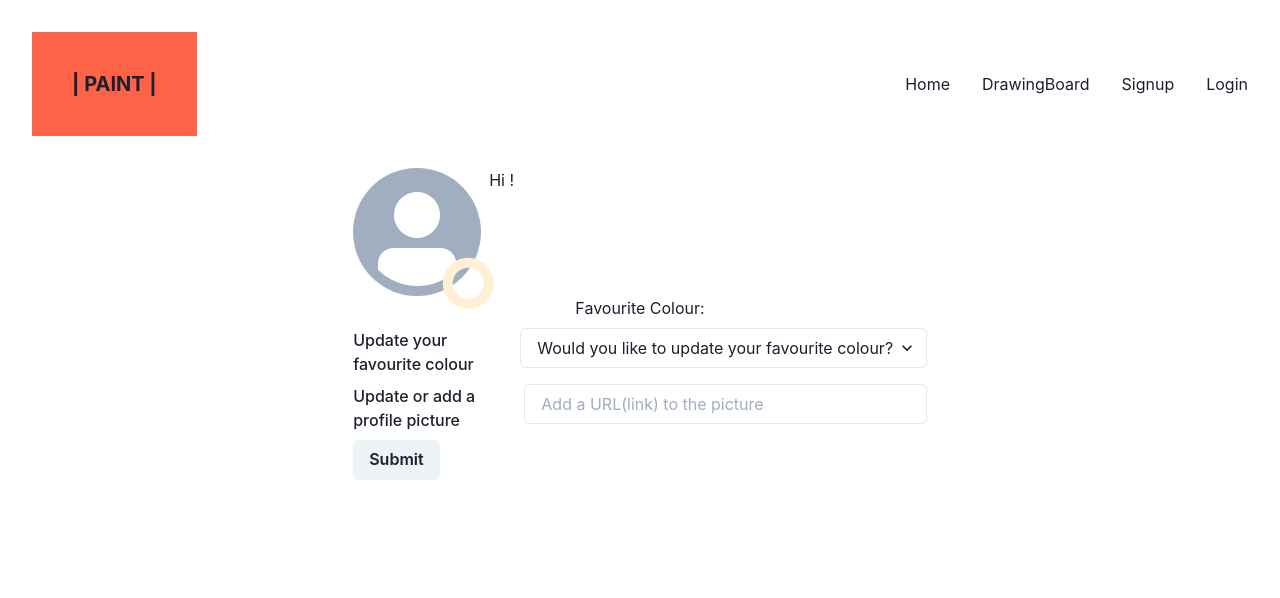
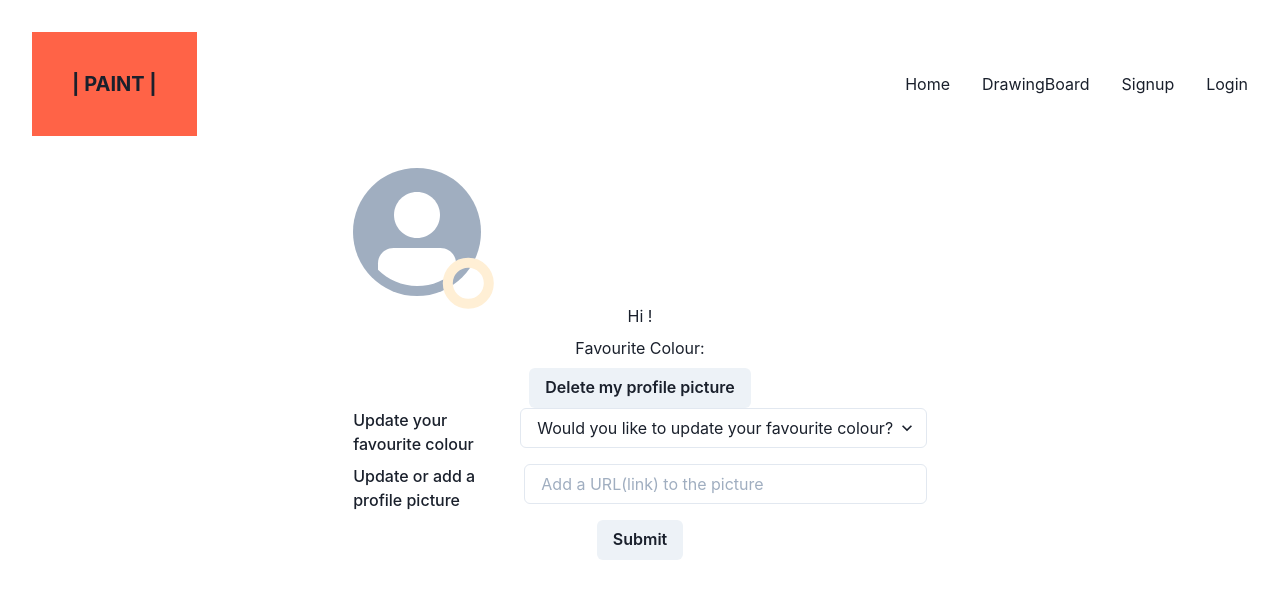
Before and after one commit to jhugray/colouring, a React (Create React App) app in the folder client/: page /myprofile in a window 1280 px wide. Shown: the top 598 px of the page. Built offline with nearby package versions, Linux system fonts and the light colour scheme; no server answers.

Commit message:
delete profile image

```diff
--- a/client/src/pages/Profile.js
+++ b/client/src/pages/Profile.js
@@ -2,12 +2,13 @@ import React, { useState } from 'react';
 import { Redirect, useParams } from 'react-router-dom';
 import { useQuery, useMutation } from '@apollo/client';
 import {GET_ME } from '../utils/queries';
-import { UPDATE_USER } from '../utils/mutations';
+import { UPDATE_USER, DELETE_IMAGE } from '../utils/mutations';
 import Auth from '../utils/auth';
 import { Container, Stack, Avatar, AvatarBadge, Select, InputGroup, Button, Input, FormLabel} from '@chakra-ui/react'
 
 const Profile = (props) => {
   const [updateUser] = useMutation(UPDATE_USER);
+  const [deleteImage] = useMutation(DELETE_IMAGE);
   const { username: userParam } = useParams();
   const { loading, data } = useQuery(GET_ME);
   const userData = data?.me || {};
@@ -33,11 +34,13 @@ const Profile = (props) => {
         image: formState.image
       },
     });
+  };
 
-
-
-
-  };
+  const handleDeleteImage = async (event) => {
+    event.preventDefault();
+    await deleteImage();
+    console.log('you clicked delete')
+  }
 
 
   if (Auth.loggedIn() && Auth.getProfile().data.username === userParam) {
@@ -50,18 +53,30 @@ const Profile = (props) => {
 
   return (
     <Container>
-    <Stack direction="row">
+    <Stack>
     <Avatar size='2xl' name={userData.username} src={userData.image}>
         <AvatarBadge borderColor='papayawhip' bg={userData.favColour} boxSize='1em' />
       </Avatar>
         <h1>
           Hi {userData.username}!
         </h1>
+        <h2>
+        Favourite Colour: {userData.favColour}
+        </h2>
+    <form>
+      <Button onClick={handleDeleteImage}>
+        Delete my profile picture
+      </Button>
+    </form>
+
     </Stack>
     <Stack>
-      <h2>
-        Favourite Colour: {userData.favColour}
-      </h2>
+
+
+
+
+
+
       <form onSubmit={handleFormSubmit} >
       <InputGroup>
       <FormLabel>Update your favourite colour</FormLabel>
@@ -86,11 +101,11 @@ const Profile = (props) => {
                 onChange={handleChange}
               />
               </InputGroup>
-              <InputGroup>
+
               <Button type="submit">
                 Submit
               </Button>
-            </InputGroup>
+
 
       </form>
     </Stack>
--- a/client/src/utils/mutations.js
+++ b/client/src/utils/mutations.js
@@ -53,4 +53,18 @@ mutation savedColours($savedColours: [String]) {
 }
 `;
 
+export const DELETE_IMAGE = gql `
+mutation deleteImage {
+  deleteImage {
+    _id
+    username
+    email
+    favColour
+    image
+    savedColours
+}
+}
+`
+
+
 // Going to need a query_colours to load older colourings state
```
Also changed, not shown: 2 other files (tests, documents, lock files or other folders).
